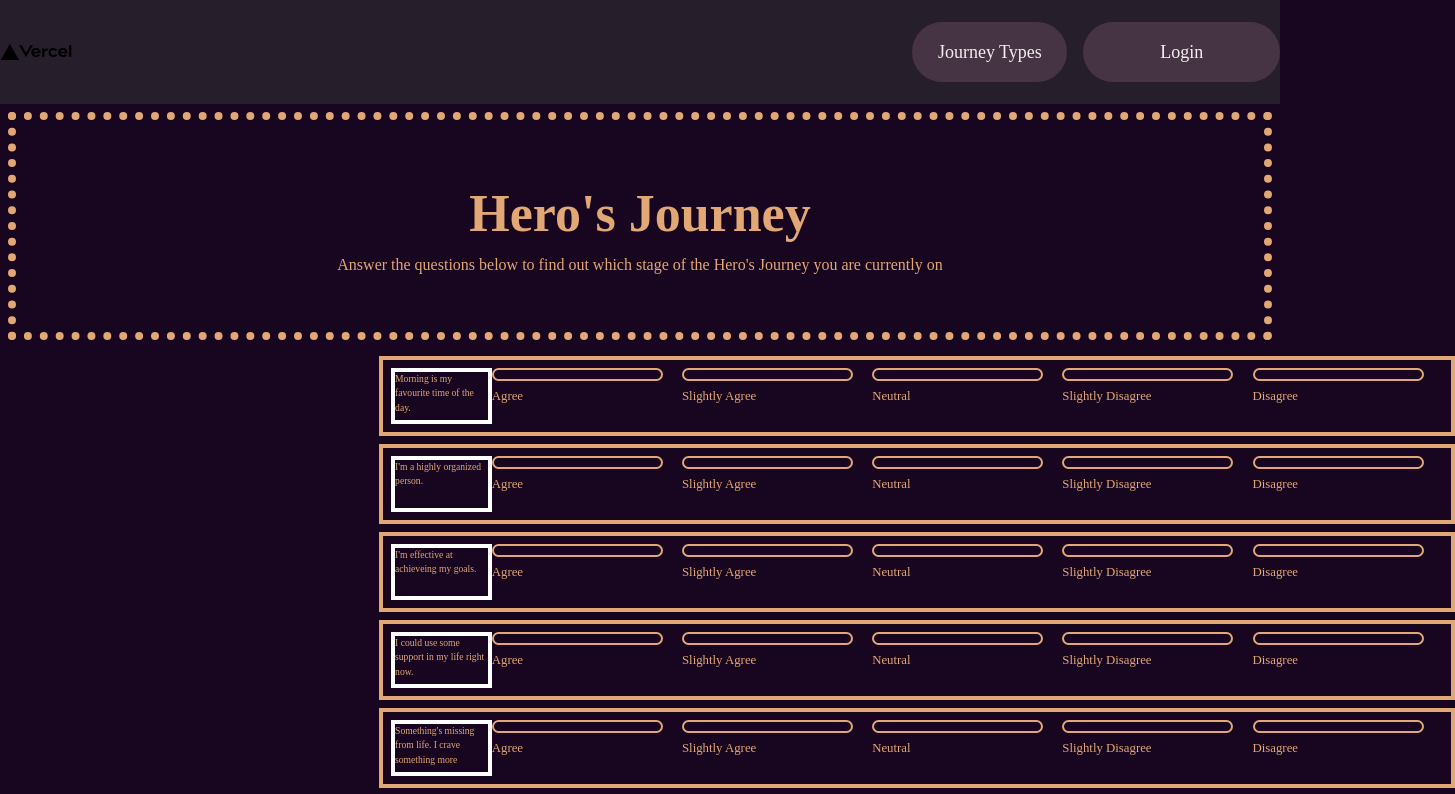
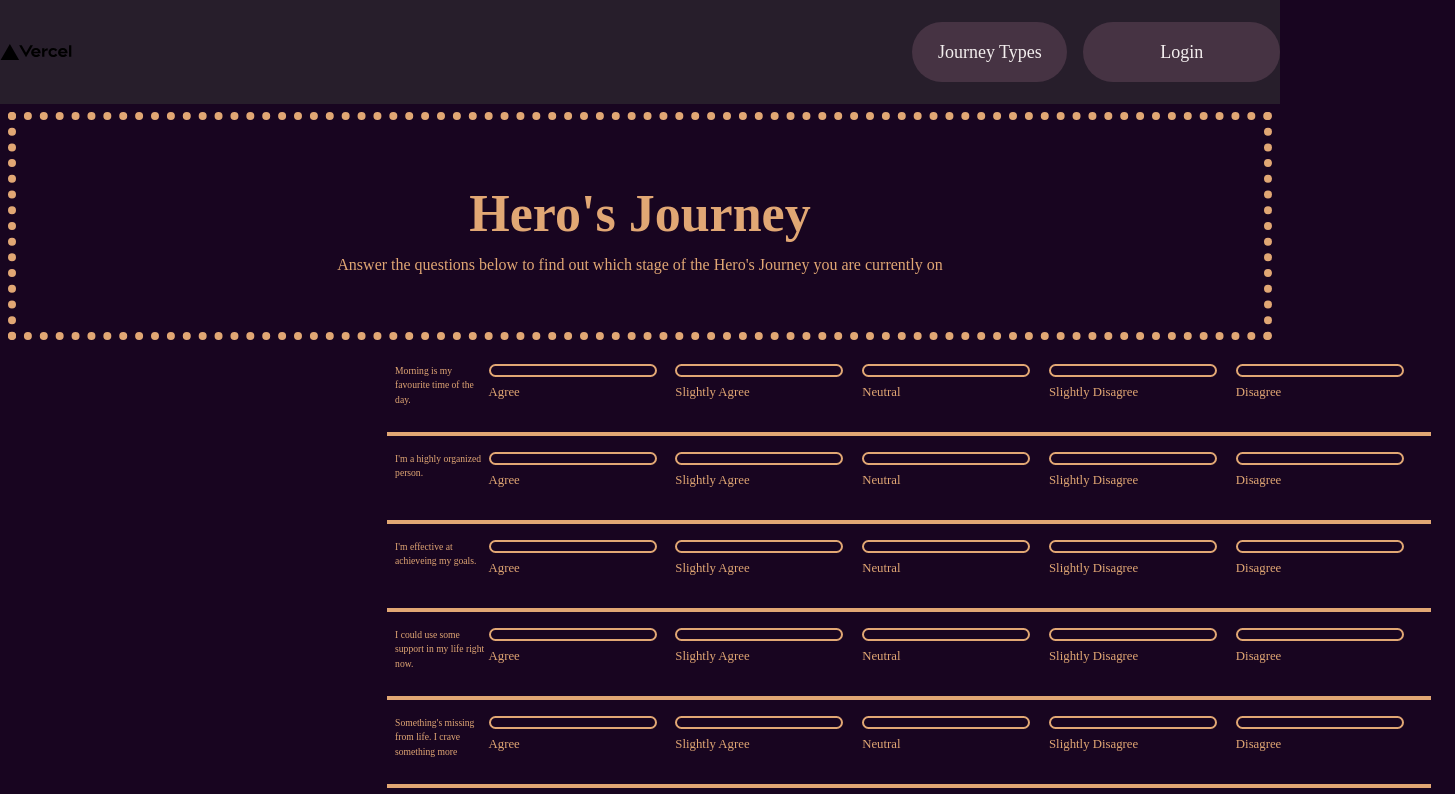
Before and after one commit to srai98i/personality-quiz, a Next.js app in the folder quiz-app/: page / in a window 1280 px wide. Shown: the top 794 px of the page, 1455 px wide, since content can reach past the window. Built offline with nearby package versions, Linux system fonts and the light colour scheme; a web font is replaced by a local one.

Commit message:
style: remove borders from section and div

```diff
--- a/quiz-app/components/Question/Question.jsx
+++ b/quiz-app/components/Question/Question.jsx
@@ -2,9 +2,9 @@ import AnswerButtons from "../AnswerButtons";
 
 export default function Question({ question, onChange }) {
   return (
-    <section className="flex relative justify-items-center w-[200%] h-[5rem] bg-[#180520] text-[#E1A774]  border-[#E1A774] box-border border-[0.25rem] text-[0.8rem] scale-100 p-[0.5rem] m-[0.5rem]">
+    <section className="flex relative justify-items-center w-[200%] h-[5rem] bg-[#180520] text-[#E1A774]  border-b-[#E1A774] box-border border-b-[0.25rem] text-[0.8rem] scale-100 p-[0.5rem] m-[0.5rem]">
 
-        <div className="flex text-[.75em] min-h-full w-[30%] h-[4em] border-white box-border border-[0.25rem]">
+        <div className="flex text-[.75em] min-h-full w-[30%] h-[4em]">
           <label  htmlFor={question}>
             {question} {"\n"}
           </label>
```
